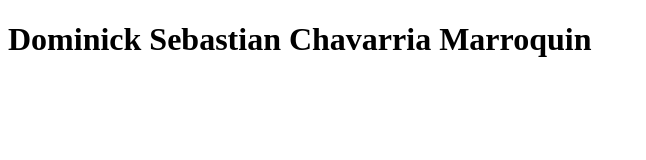
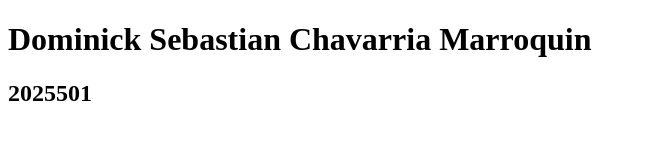
Before and after one commit to echiquito-2025144/repoDos, a plain HTML site: page index.html in a window 1280 px wide. Shown: the whole page, without its empty margins (0-646 px from the left). Drawn offline with Linux system fonts and the light colour scheme.

Commit message:
refactor: Se agregó mi número de carné: 2025501

```diff
--- a/index.html
+++ b/index.html
@@ -7,5 +7,6 @@
 </head>
 <body>
     <h1> Dominick Sebastian Chavarria Marroquin </h1>
+    <h2> 2025501 </h2>
 </body>
 </html>
```
